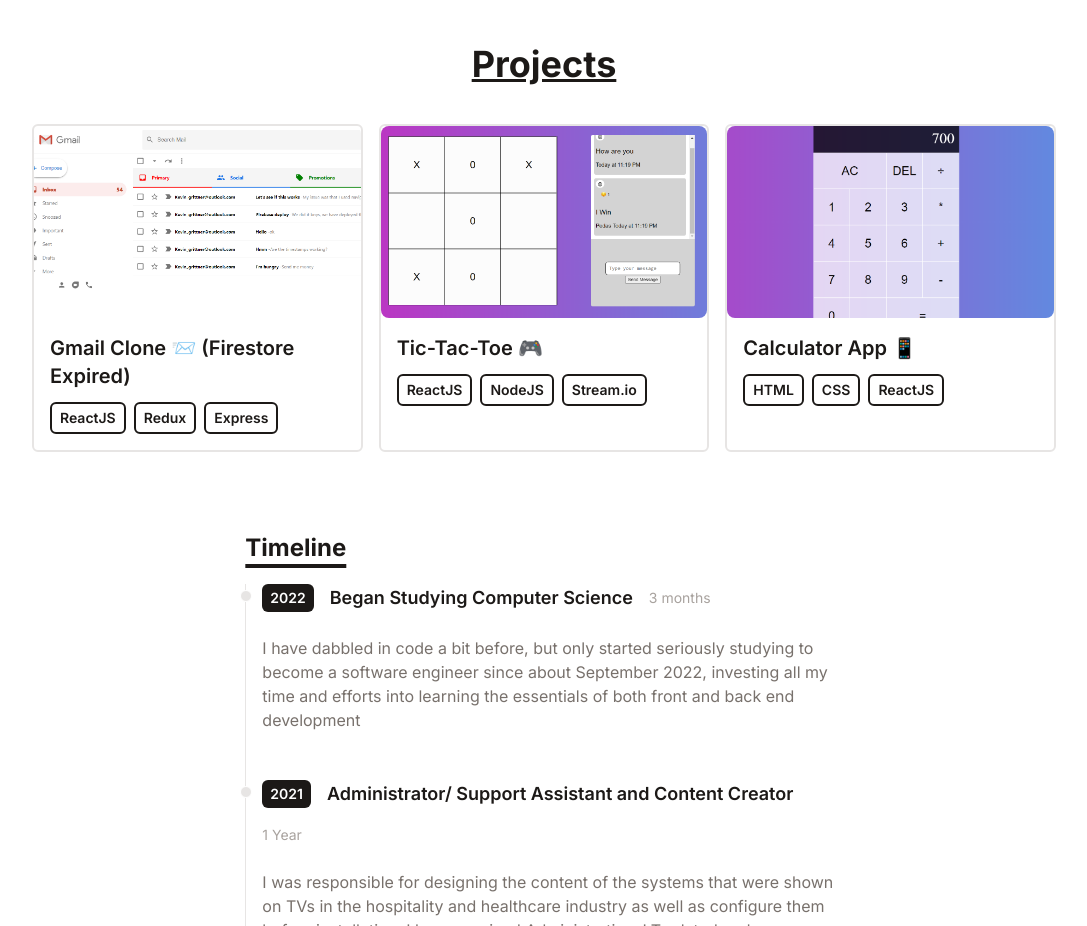
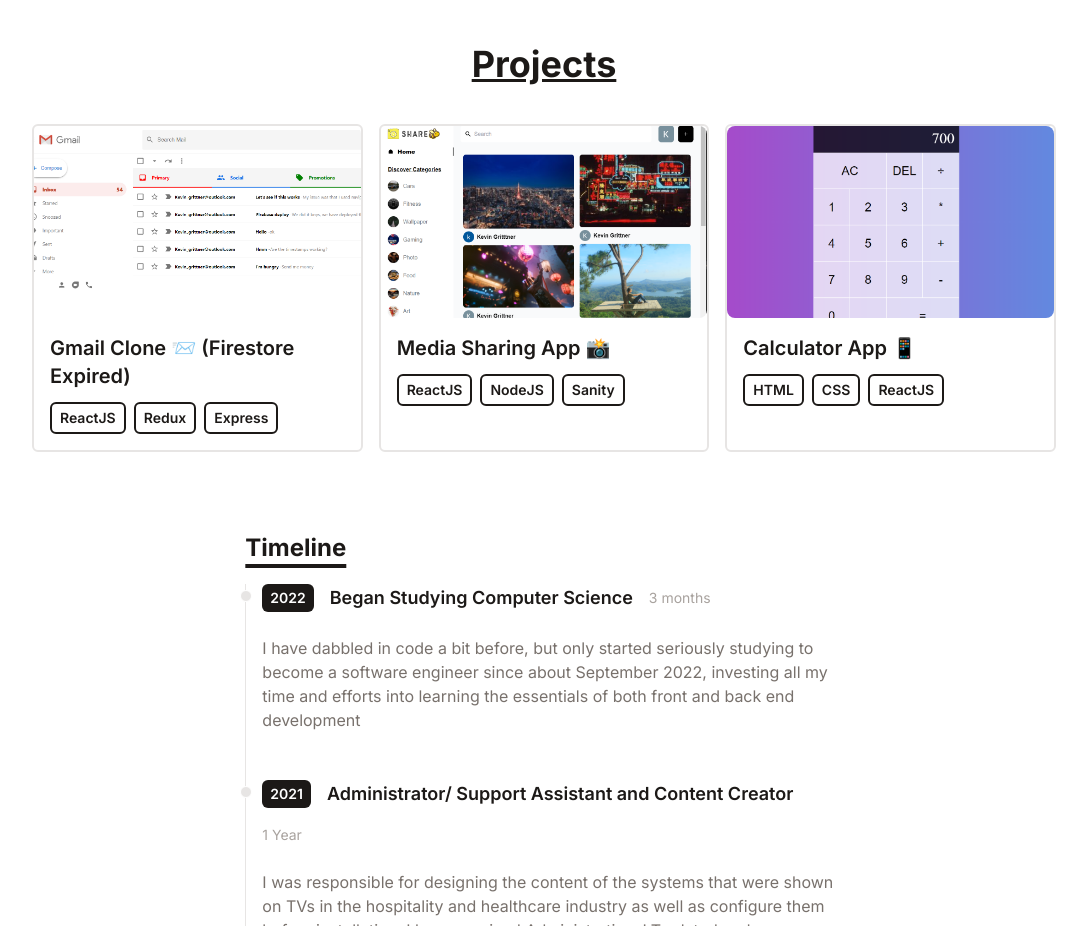
Before and after one commit to EpicIbby101/Developer-Portfolio, a React (Vite) app: page / in a window 1280 px wide. Shown: the part 1040-1966 px from the top of the page, without its empty margins (96-1183 px from the left). Built offline with nearby package versions, Linux system fonts and the light colour scheme.

Commit message:
Updated a project

```diff
--- a/src/data/portfolio.js
+++ b/src/data/portfolio.js
@@ -6,10 +6,10 @@ export default [
         link: 'https://clone-ad263.web.app/',
     },
     {
-        title: 'Tic-Tac-Toe 🎮',
-        imgUrl: 'assets/TicTac.png',
-        stack: ['ReactJS', 'NodeJS', 'Stream.io'],
-        link: 'https://github.com/EpicIbby101/tic-tac-toe',
+        title: 'Media Sharing App 📸',
+        imgUrl: 'assets/Sharebee.png',
+        stack: ['ReactJS', 'NodeJS', 'Sanity'],
+        link: 'https://sharebee-374512.web.app/login',
     },
     {
         title: 'Calculator App 📱',
```
Also changed, not shown: public/assets/Sharebee.png (added).
